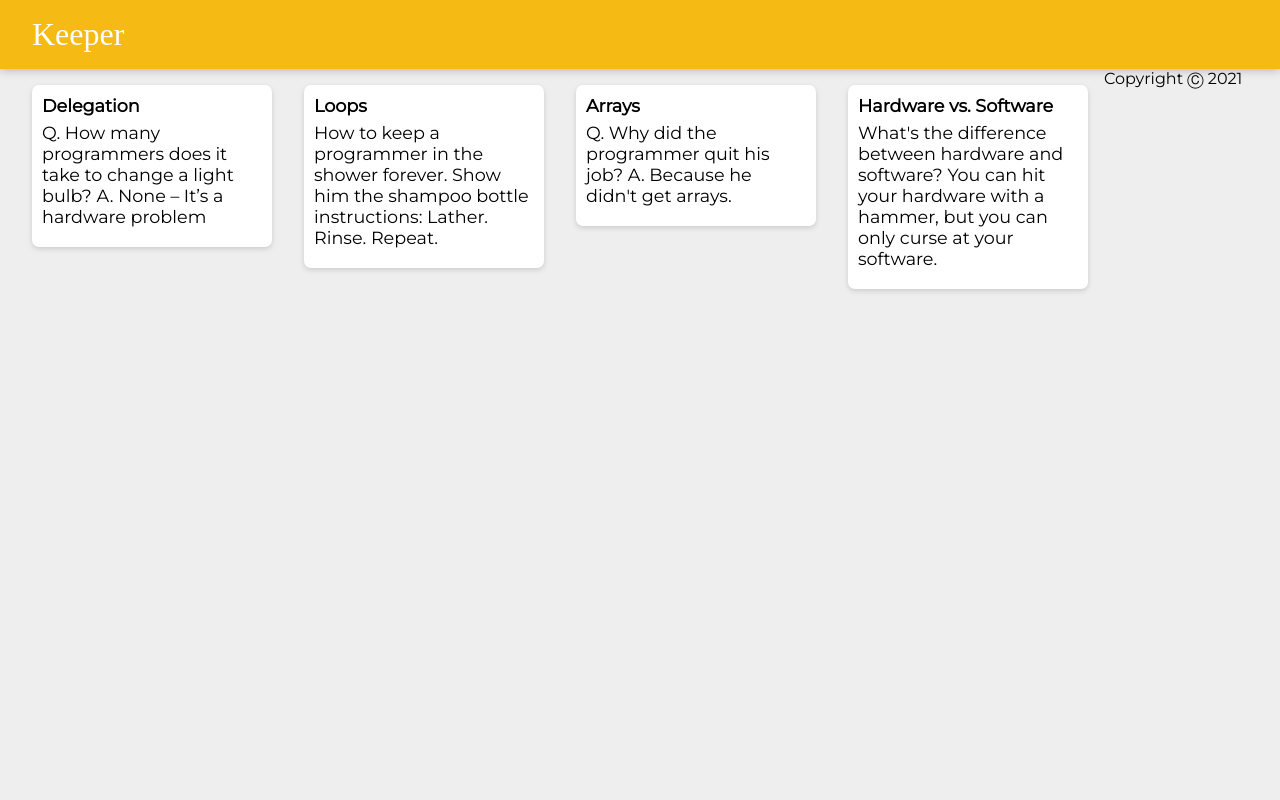
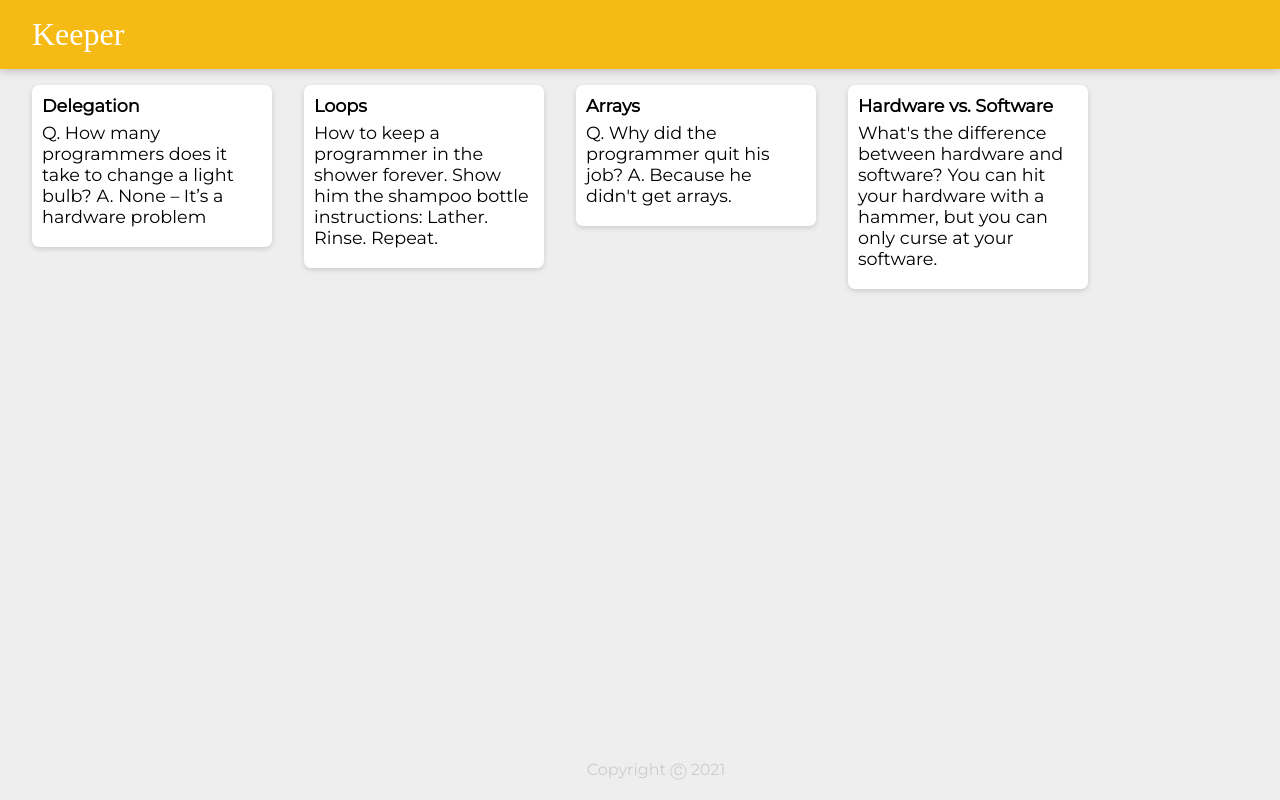
Before and after one commit to Jeevika1/React-Keeper-App, a React (Create React App) app: page / in a window 1280 px wide. Built offline with nearby package versions, Linux system fonts and the light colour scheme; a web font is replaced by a local one.

Commit message:
Update styles.css

```diff
--- a/public/styles.css
+++ b/public/styles.css
@@ -24,17 +24,16 @@ header h1 {
   font-weight: 200;
 }
 
-footer {
+
+.footer{
   position: absolute;
   text-align: center;
   bottom: 0;
   width: 100%;
   height: 2.5rem;
+  color: #ccc;
 }
 
-footer p {
-  color: #ccc;
-}
 .note {
   background: #fff;
   border-radius: 7px;
```
